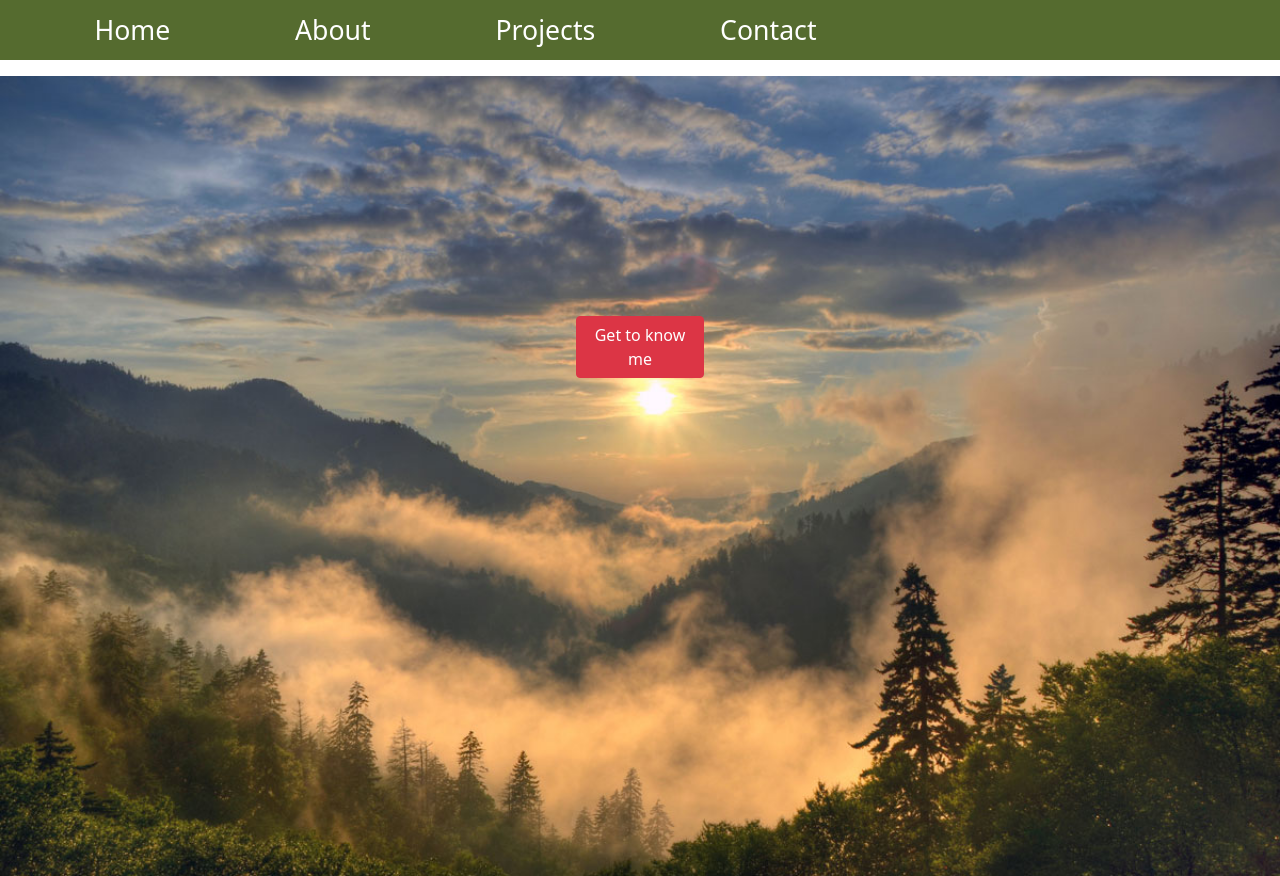
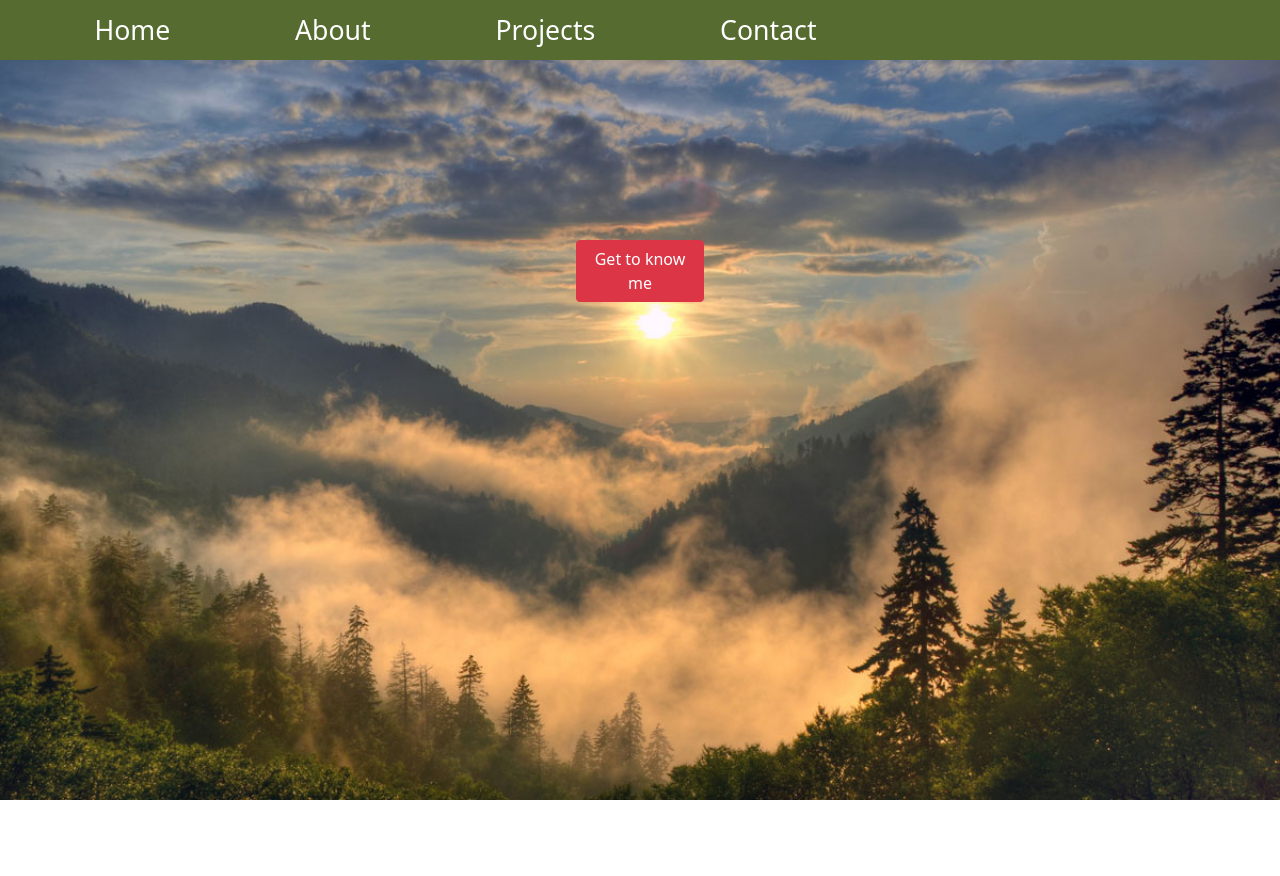
Before and after one commit to msteele96/marc-steele, a React (Create React App) app: page / in a window 1280 px wide. After the commit the page ends 800 px from the top, so only its background shows below. Built offline with nearby package versions, Linux system fonts and the light colour scheme.

Commit message:
fixed styling on home page

```diff
--- a/src/App.css
+++ b/src/App.css
@@ -34,6 +34,7 @@
   background-color: darkolivegreen;
   line-height: 60px;
   font-size: 20pt;
+  z-index: 1;
 }
 
 .NavBar ul li{
@@ -44,11 +45,13 @@
 
 .home {
     height: 100%;
-    position: absolute;
     width: 100%;
     overflow: hidden;
     background-repeat: no-repeat;
     background-size: 100%;
+    position: absolute;
+    top: 0px;
+    z-index: 0;
 }
 
 #GetToKnowMe {
--- a/src/components/about.js
+++ b/src/components/about.js
@@ -18,9 +18,6 @@ export default class About extends Component {
                     <img id="Springfield" src={process.env.PUBLIC_URL + 'Springfield College Logo.png'} alt="Springfield College Logo" />
                     <img id="Flatiron" src={process.env.PUBLIC_URL + 'Flatiron_School_Logo.png'} alt="Flatiron School Logo" />
                 </div>
-                <p>
-                    {process.env.PUBLIC_URL}
-                </p>
             </>
         )
     }
```
